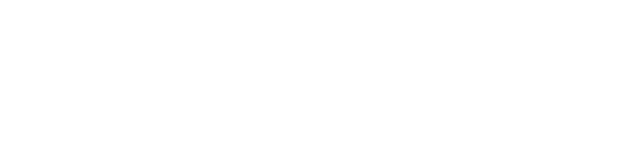
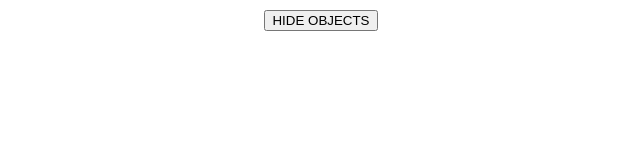
Before and after one commit to lucasgcruz/arcsiv9, a plain HTML site: page index.html in a window 1280 px wide. Shown: the whole page, without its empty margins (319-959 px from the left). Drawn offline with Linux system fonts and the light colour scheme.

Commit message:
Update index.html

```diff
--- a/index.html
+++ b/index.html
@@ -9,6 +9,10 @@
     </head>
 
     <body style="margin: 0; overflow: hidden;">
+            <div style='position: fixed; top: 10px; width:100%; text-align: center; z-index: 1;'>
+		<button>
+     HIDE OBJECTS
+    </button>
         <a-scene
             vr-mode-ui="enabled: false;"
             loading-screen="enabled: false;"
```
